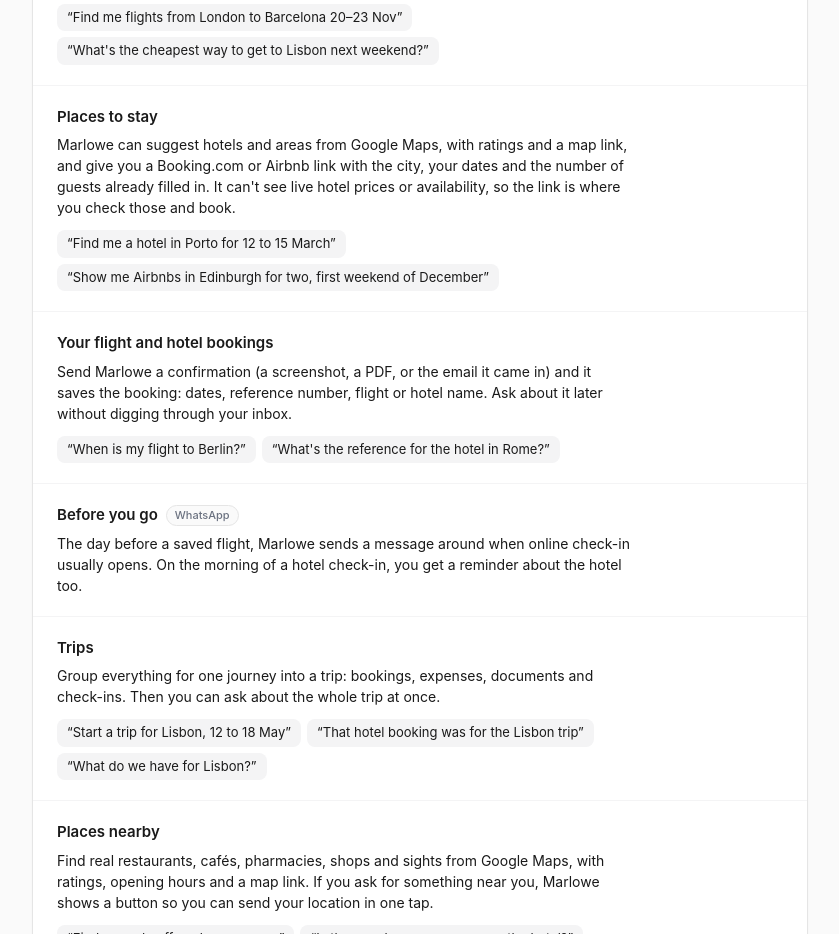
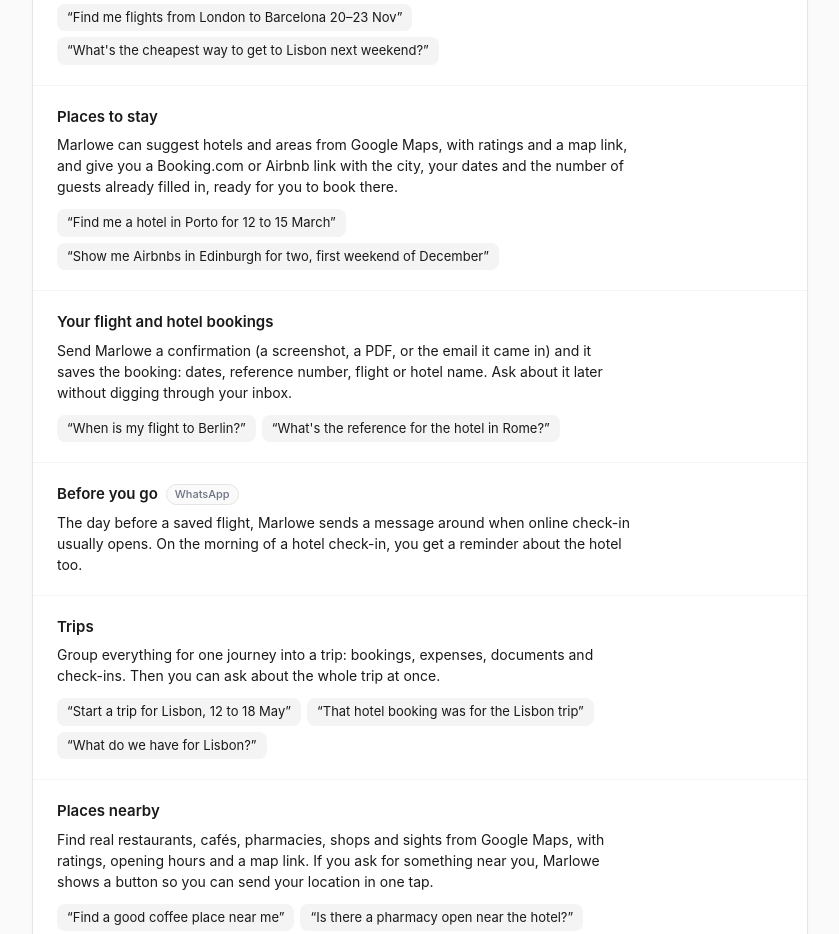
Before and after one commit to SamLukaitis/Marlo-Personal-Assisstant, a React (Vite) app in the folder client/: page /features in a window 1280 px wide. Shown: the part 5520-6454 px from the top of the page, without its empty margins (220-1059 px from the left). Built offline with nearby package versions, Linux system fonts and the light colour scheme; no server answers; a web font is replaced by a local one.

Commit message:
fix(features): don't claim there are no live hotel prices
PR #138 adds a live hotel price search; "Places to stay" no longer says
Marlowe can't see hotel prices, so the two topics don't contradict.

Co-Authored-By: Claude Opus 5.5 <noreply@anthropic.com>

```diff
--- a/client/src/pages/FeaturesPage.tsx
+++ b/client/src/pages/FeaturesPage.tsx
@@ -213,7 +213,7 @@ const CHAPTERS: Chapter[] = [
       {
         id: "places-to-stay",
         title: "Places to stay",
-        body: "Marlowe can suggest hotels and areas from Google Maps, with ratings and a map link, and give you a Booking.com or Airbnb link with the city, your dates and the number of guests already filled in. It can't see live hotel prices or availability, so the link is where you check those and book.",
+        body: "Marlowe can suggest hotels and areas from Google Maps, with ratings and a map link, and give you a Booking.com or Airbnb link with the city, your dates and the number of guests already filled in, ready for you to book there.",
         examples: ["Find me a hotel in Porto for 12 to 15 March", "Show me Airbnbs in Edinburgh for two, first weekend of December"],
       },
       {
```
Also changed, not shown: 1 other file (tests, documents, lock files or other folders).
